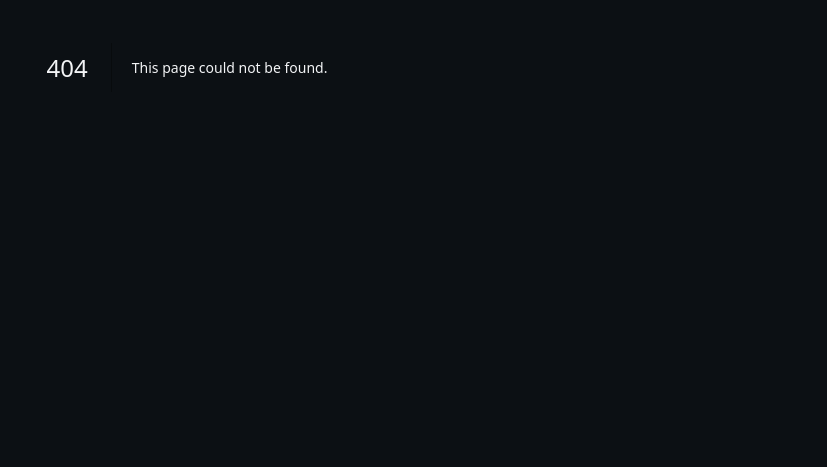
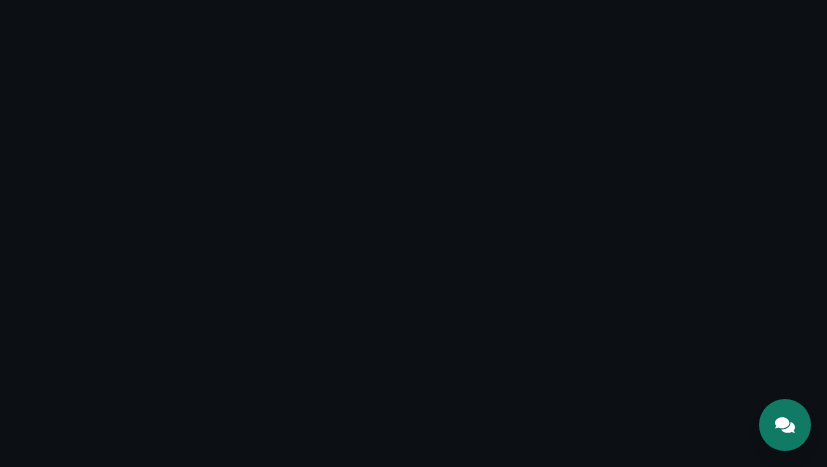
Before and after one commit to gauravkrj/Zelvix-Chat, a Next.js app in the folder frontend/: page /widget in a window 1280 px wide. Before the commit this address had no page. Shown: the part 333-800 px from the top of the page, without its empty margins (453-1280 px from the left). Built offline with nearby package versions, Linux system fonts and the light colour scheme.

Commit message:
widget update

```diff
--- /dev/null
+++ b/frontend/src/app/widget/page.js
@@ -0,0 +1,6 @@
+'use client';
+import ChatWidget from '../components/ChatWidget';
+
+export default function WidgetPage() {
+  return <ChatWidget />;
+}
```
